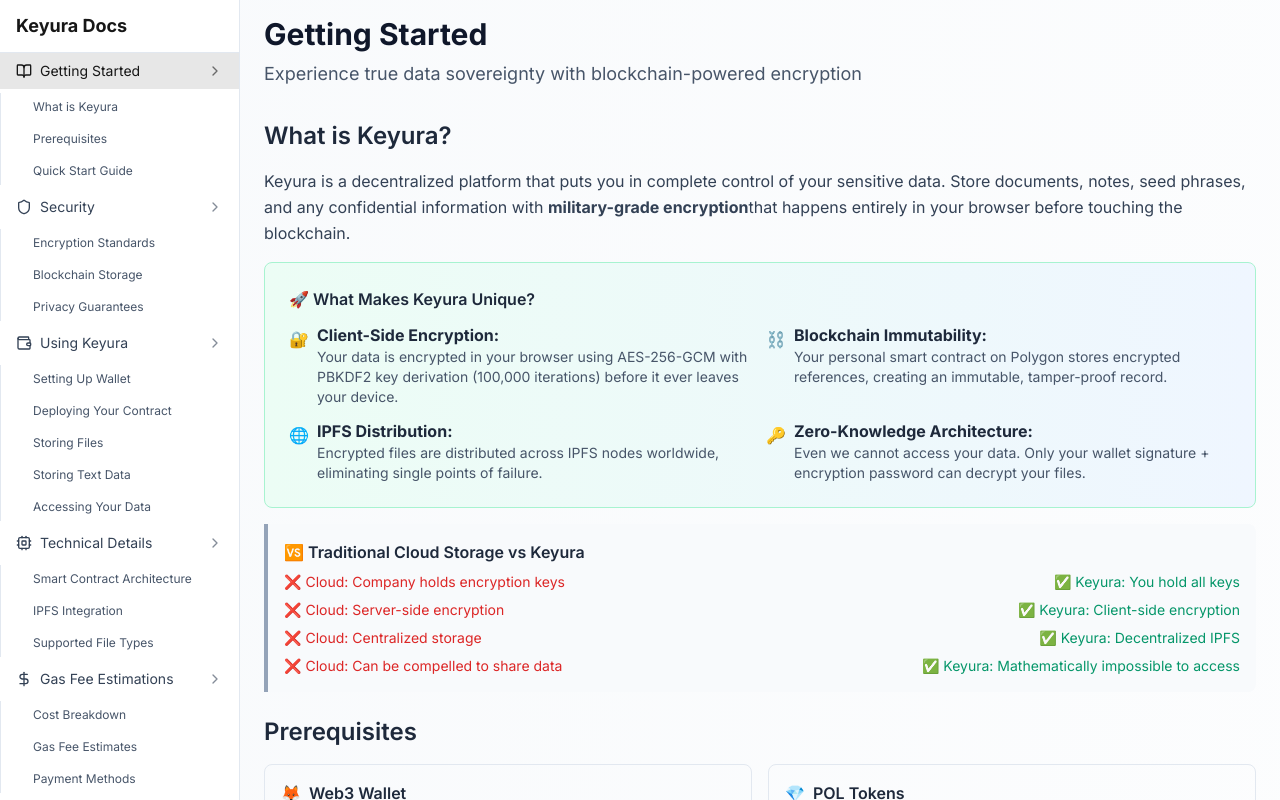
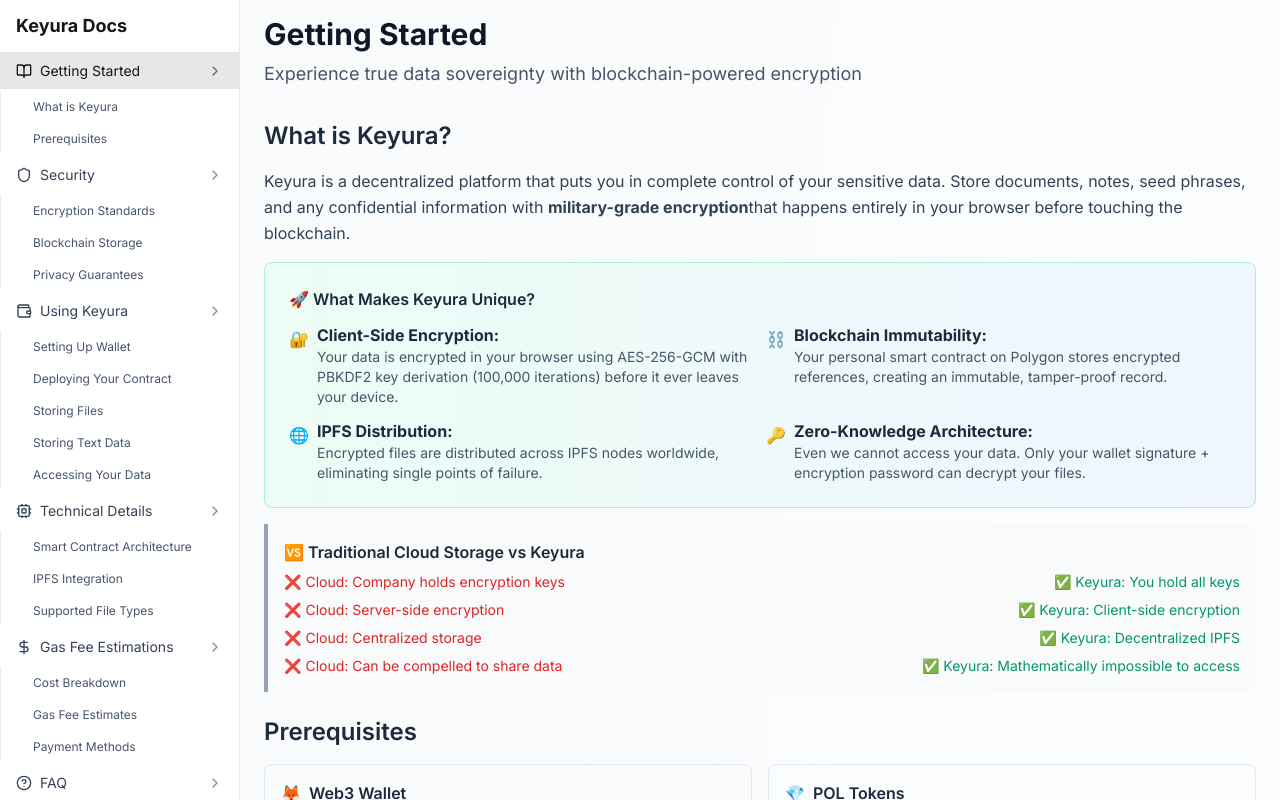
Before and after one commit to srivathsav004/keyura, a Next.js app: page /documentation in a window 1280 px wide. Shown: the top 800 px of the page. Built offline with nearby package versions, Linux system fonts and the light colour scheme.

Commit message:
removed quick start

```diff
--- a/app/documentation/sidebar.tsx
+++ b/app/documentation/sidebar.tsx
@@ -13,7 +13,6 @@
     children: [
       { label: "What is Keyura", href: "/documentation#what-is-keyura" },
       { label: "Prerequisites", href: "/documentation#prerequisites" },
-      { label: "Quick Start Guide", href: "/documentation#quick-start" },
     ],
   },
   {
@@ -88,7 +87,6 @@
       "getting-started",
       "what-is-keyura",
       "prerequisites",
-      "quick-start",
       "security",
       "encryption",
       "blockchain",
@@ -155,7 +153,7 @@
   const isSectionActive = (sectionId: string) => {
     // A section is active if the current activeId is itself or one of its children
     const sectionChildrenMap: Record<string, string[]> = {
-      "getting-started": ["what-is-keyura", "prerequisites", "quick-start"],
+      "getting-started": ["what-is-keyura", "prerequisites"],
       security: ["encryption", "blockchain", "privacy"],
       "using-keyura": ["wallet", "deploy", "files", "text", "access"],
       "technical-details": ["contracts", "ipfs", "types"],
```
